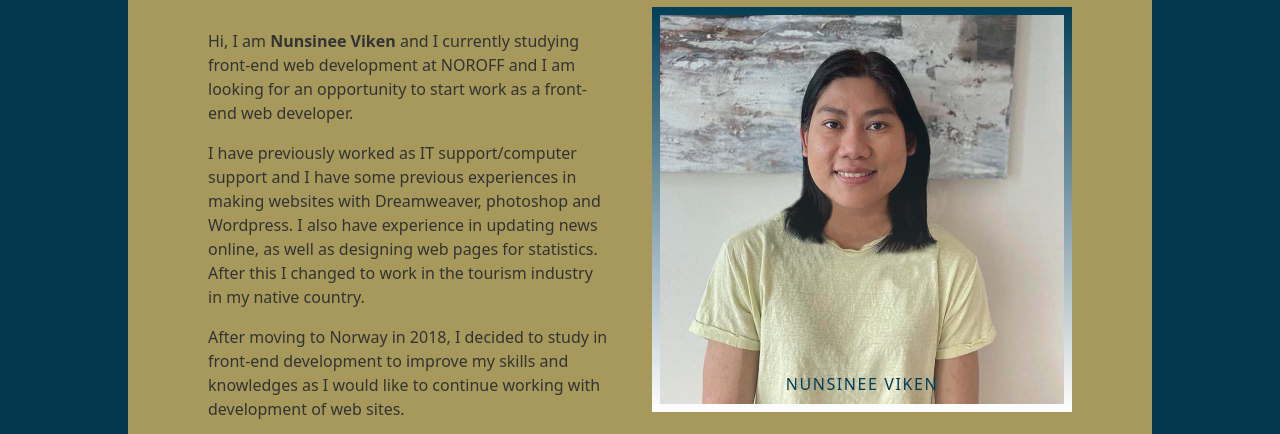
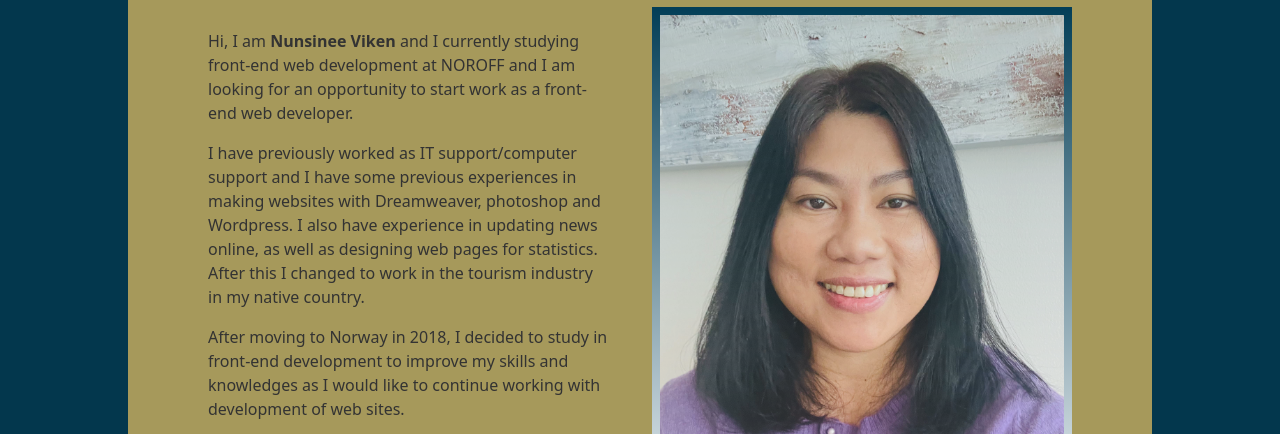
Before and after one commit to nunsinee/nv-webportfolio, a website: page about.html in a window 1280 px wide. Shown: the part 229-663 px from the top of the page. Drawn offline with nearby package versions, Linux system fonts and the light colour scheme; a web font is replaced by a local one.

Commit message:
update my photo

```diff
--- a/about.html
+++ b/about.html
@@ -99,7 +99,7 @@
 					<div class="col-lg-6 col-sm-12">
 						<div class="box-about">
 							<img
-								src="images/nunsinee-viken-about.jpg"
+								src="images/nunsinee-viken.jpg"
 								alt="nunsinee viken photo"
 								class="img-fluid img-thumbnail"
 							/>
```
Also changed, not shown: images/nunsinee-viken-about.jpg (deleted), images/nunsinee-viken.jpg (added), 1 other file.
